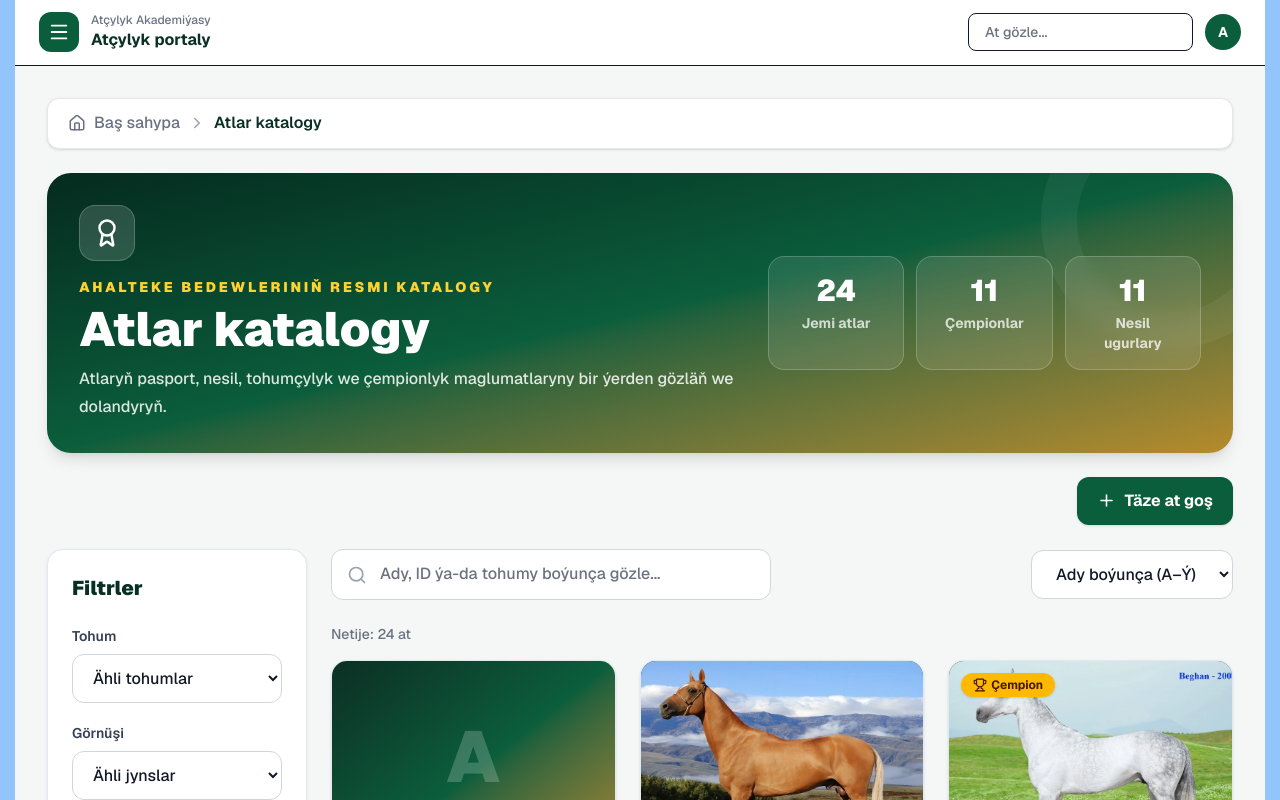
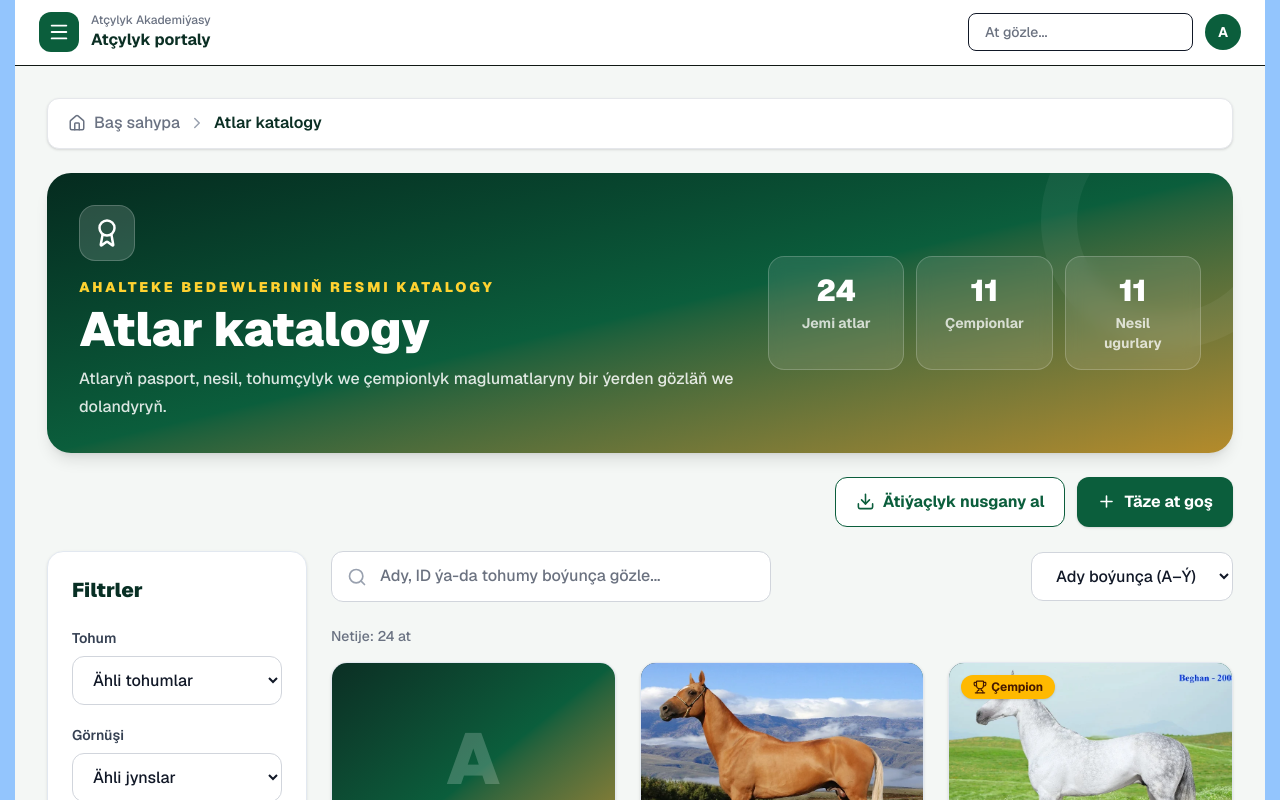
Before and after one commit to Stoun05/horse-portal-v2, a Next.js app: page /atlar in a window 1280 px wide. Shown: the top 800 px of the page. Built offline with nearby package versions, Linux system fonts and the light colour scheme.

Commit message:
feat(data): offer raw browser horse catalog backup download without mutations

```diff
--- a/app/atlar/page.tsx
+++ b/app/atlar/page.tsx
@@ -5,6 +5,7 @@ import Link from "next/link";
 import { FormEvent, useEffect, useMemo, useState } from "react";
 import {
   Award,
+  Download,
   Eye,
   Network,
   Pencil,
@@ -163,6 +164,28 @@ export default function AtlarPage() {
     }
   }
 
+  function exportLocalBackup() {
+    try {
+      // Export stored bytes, not the current in-memory fallback, for recovery.
+      const raw = window.localStorage.getItem(HORSE_STORAGE_KEY);
+      if (raw === null) {
+        window.alert("Ýerli saklaýjyda at maglumatlary ýok.");
+        return;
+      }
+      const blob = new Blob([raw], { type: "application/json;charset=utf-8" });
+      const url = URL.createObjectURL(blob);
+      const link = document.createElement("a");
+      link.href = url;
+      link.download = `atcylyk-atlar-backup-${new Date().toISOString().slice(0, 10)}.json`;
+      document.body.appendChild(link);
+      link.click();
+      link.remove();
+      URL.revokeObjectURL(url);
+    } catch {
+      window.alert("Ätiýaçlyk faýly taýýarlamak başa barmady.");
+    }
+  }
+
   function resetFilters() {
     setSearch("");
     setBreed("Ähli tohumlar");
@@ -201,7 +224,10 @@ export default function AtlarPage() {
             </div>
           </section>
 
-          <div className="mb-6 flex justify-end">
+          <div className="mb-6 flex flex-wrap justify-end gap-3">
+            <button type="button" onClick={exportLocalBackup} className="inline-flex items-center gap-2 rounded-xl border border-[#0b5e3c] bg-white px-5 py-3 font-bold text-[#0b5e3c] transition hover:bg-emerald-50">
+              <Download size={19} /> Ätiýaçlyk nusgany al
+            </button>
             <button type="button" onClick={openCreateModal} className="inline-flex items-center gap-2 rounded-xl bg-[#0b5e3c] px-5 py-3 font-bold text-white shadow-sm transition hover:bg-[#08462d] focus:outline-none focus:ring-4 focus:ring-emerald-200">
               <Plus size={19} /> Täze at goş
             </button>
```
